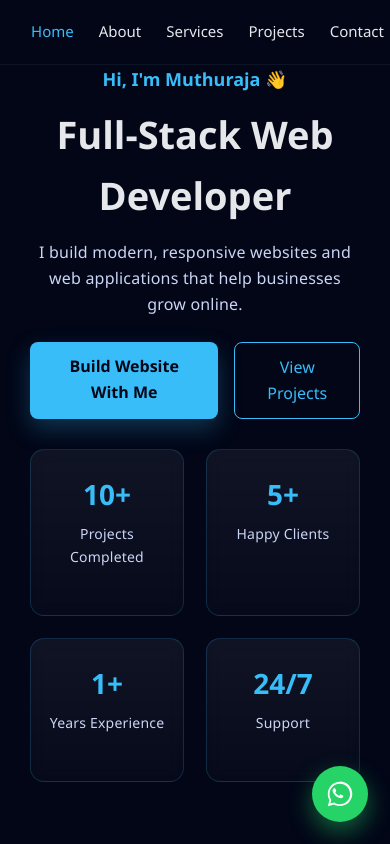
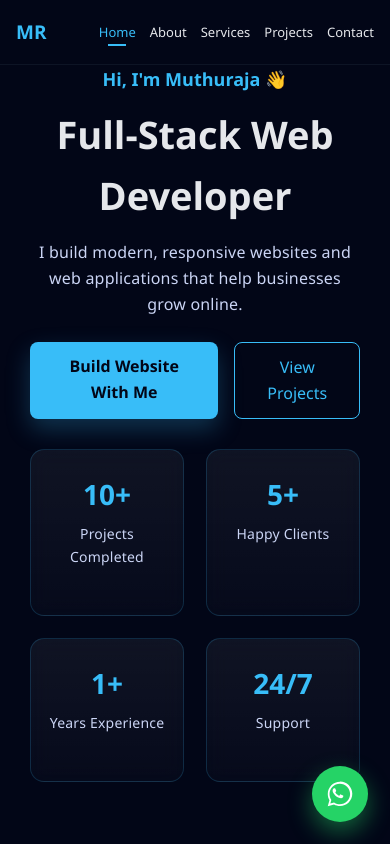
Before and after one commit to Muthuraja-10/Muthuraja-portfolio, a React (Vite) app: page / in a window 390 px wide. Shown: the top 844 px of the page. Built offline with nearby package versions, Linux system fonts and the light colour scheme.

Commit message:
Fix mobile navbar underline and logo (override patch)

```diff
--- a/src/index.css
+++ b/src/index.css
@@ -948,3 +948,80 @@ body {
     color: #38bdf8;
   }
 }
+
+
+/* =======================================
+   ✅ FINAL MOBILE NAVBAR FIX (ADD ONLY)
+======================================= */
+
+/* ---- FORCE LOGO TEXT (NO CUT, NO M.) ---- */
+.logo {
+  max-width: none !important;
+  overflow: visible !important;
+  text-overflow: unset !important;
+  white-space: nowrap !important;
+}
+
+/* Desktop vs Mobile logo */
+.mobile-logo {
+  display: none;
+}
+
+@media (max-width: 768px) {
+  .desktop-logo {
+    display: none;
+  }
+
+  .mobile-logo {
+    display: inline-block;
+    font-size: 20px;
+    font-weight: 700;
+    color: #38bdf8;
+  }
+}
+
+/* ---- MOBILE NAVBAR LAYOUT FIX ---- */
+@media (max-width: 768px) {
+  .navbar {
+    height: 64px;
+    padding: 14px 16px;
+    justify-content: space-between;
+  }
+
+  .navbar nav {
+    display: flex;
+    align-items: center;
+  }
+
+  .navbar nav a {
+    font-size: 14px;
+    margin-left: 14px;
+    position: relative;
+  }
+}
+
+/* ---- FORCE ACTIVE LINK UNDERLINE (ALL MOBILES) ---- */
+@media (max-width: 768px) {
+  .navbar nav a.active::after {
+    content: "";
+    position: absolute;
+    left: 50%;
+    bottom: -4px;
+    width: 18px;
+    height: 2px;
+    background: #38bdf8;
+    transform: translateX(-50%);
+    display: block !important;
+  }
+}
+
+/* ---- VERY SMALL MOBILES (NO BREAK) ---- */
+@media (max-width: 480px) {
+  .navbar nav a {
+    font-size: 13px;
+  }
+
+  .mobile-logo {
+    font-size: 19px;
+  }
+}
```
